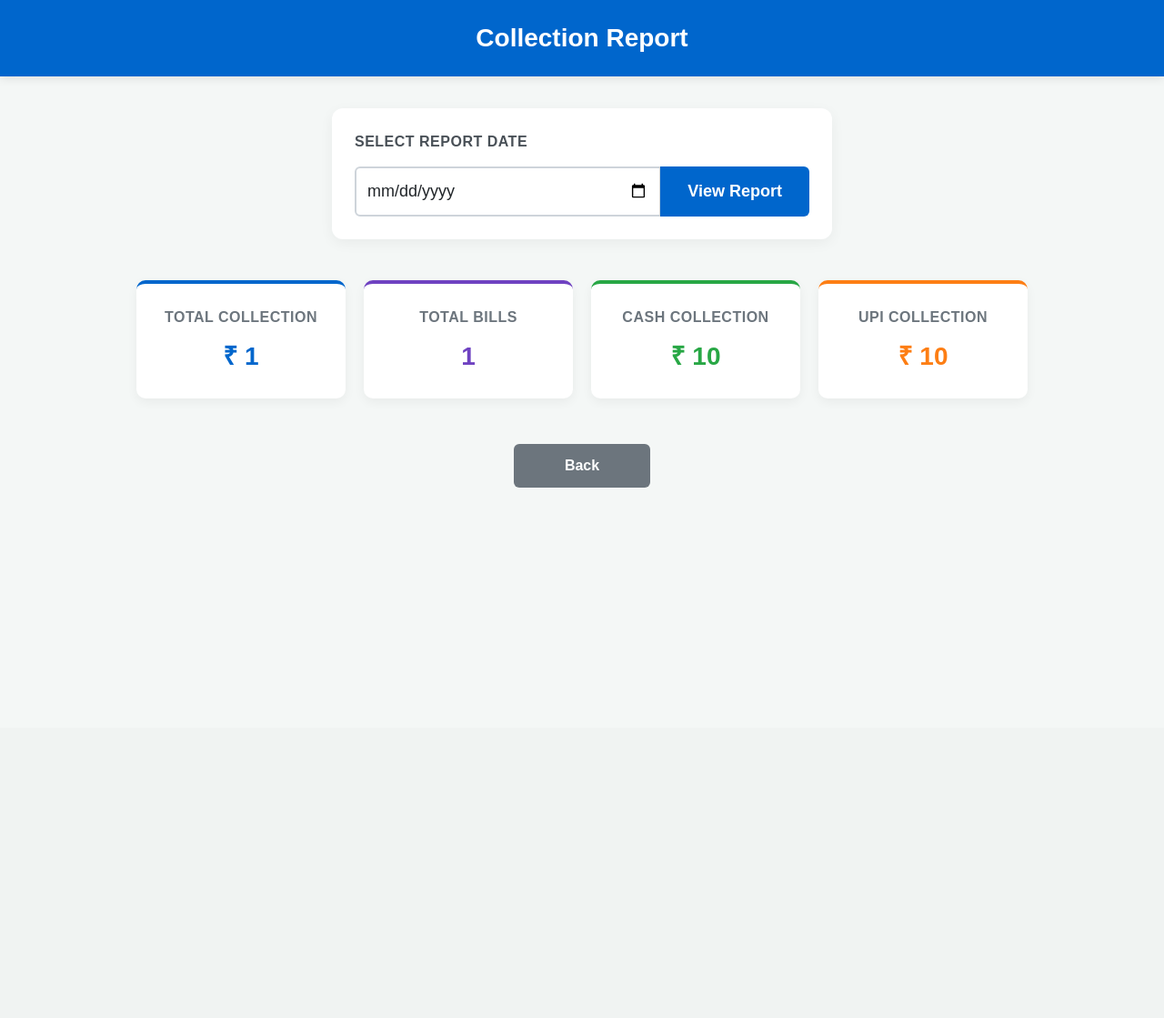
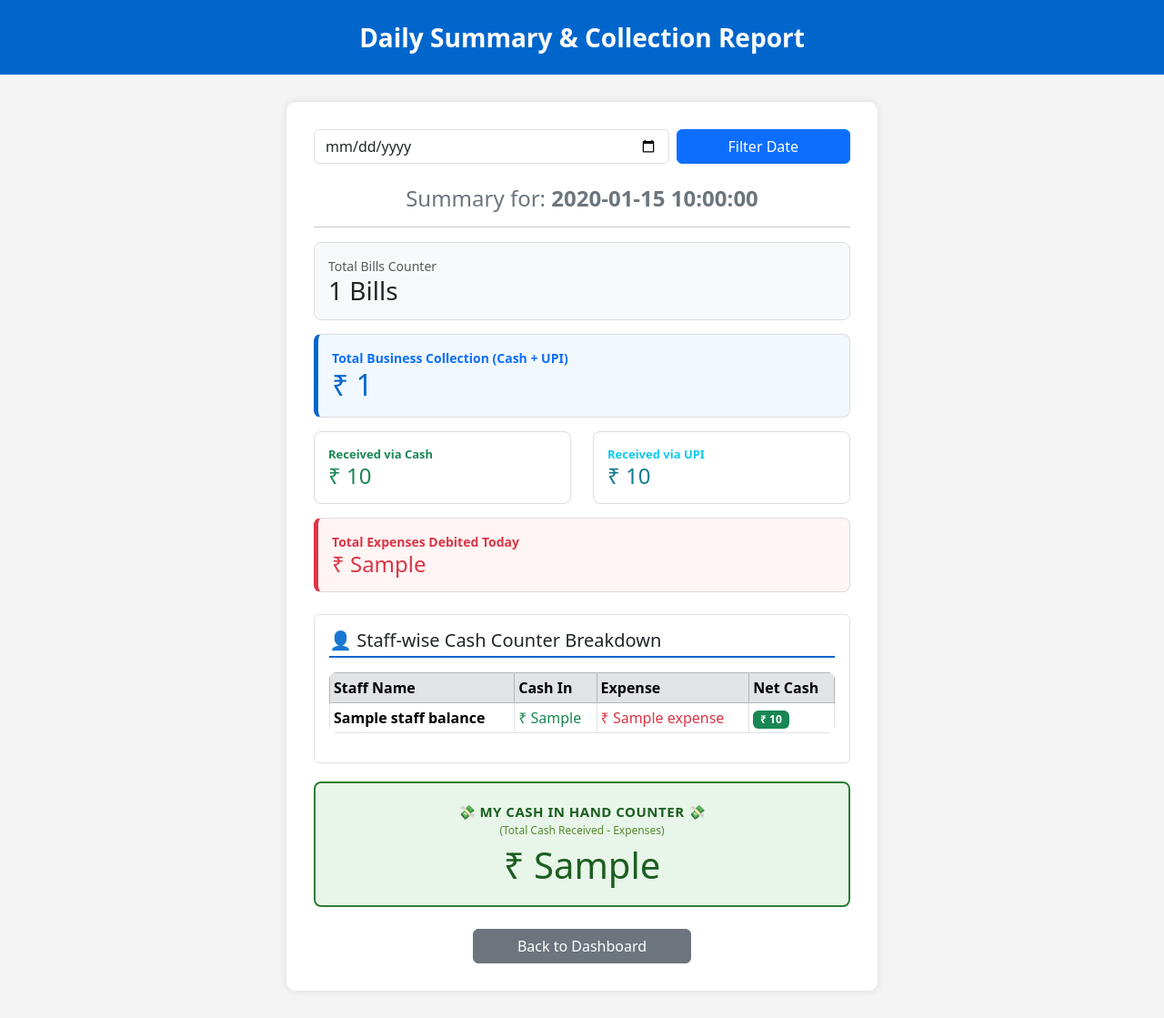
Before and after one commit to Akshayabill/csc-billing, a Flask app: template templates/collection_report.html in a window 1280 px wide. Shown: the whole page at 91% size. Before the commit the page ends 536 px from the top, so only its background shows below. Run offline with Flask 3, Linux system fonts and the light colour scheme; the template is opened without the code that fills it: most values are stand-ins (such as "Sample title", 1, 10 or a date in 2020); some libraries are stand-ins or nearby versions.

Commit message:
Update collection_report.html

```diff
--- a/templates/collection_report.html
+++ b/templates/collection_report.html
@@ -1,185 +1,114 @@
 <!DOCTYPE html>
 <html>
 <head>
-    <title>Collection Report</title>
+    <title>Daily Collection Report</title>
     <link href="https://cdn.jsdelivr.net/npm/bootstrap@5.3.3/dist/css/bootstrap.min.css" rel="stylesheet">
-
     <style>
-        body {
-            font-family: Arial, sans-serif;
-            background: #f4f7f6;
-            margin: 0;
-        }
-
-        .header {
-            background: #0066cc;
-            color: white;
-            text-align: center;
-            padding: 25px;
-            box-shadow: 0 2px 10px rgba(0,0,0,0.1);
-        }
-
-        .header h1 {
-            margin: 0;
-            font-size: 28px;
-            font-weight: 600;
-        }
-
-        /* Professional Date Search Card Styling */
-        .search-container {
-            max-width: 550px;
-            margin: 35px auto;
-            background: white;
-            padding: 25px;
-            border-radius: 12px;
-            box-shadow: 0 4px 15px rgba(0,0,0,0.05);
-        }
-
-        .search-box-title {
-            font-size: 16px;
-            font-weight: bold;
-            color: #495057;
-            margin-bottom: 15px;
-            text-transform: uppercase;
-            letter-spacing: 0.5px;
-        }
-
-        .custom-date-input {
-            font-size: 18px;
-            padding: 12px;
-            border: 2px solid #ced4da;
-            border-radius: 6px 0 0 6px !important;
-            transition: all 0.3s ease;
-        }
-
-        .custom-date-input:focus {
-            border-color: #0066cc;
-            box-shadow: 0 0 0 0.25rem rgba(0, 102, 204, 0.15);
-        }
-
-        .custom-search-btn {
-            background: #0066cc;
-            color: white;
-            font-weight: bold;
-            padding: 0 30px;
-            font-size: 18px;
-            border-radius: 0 6px 6px 0 !important;
-            border: none;
-            transition: background 0.2s ease;
-        }
-
-        .custom-search-btn:hover {
-            background: #0052a3;
-            color: white;
-        }
-
-        /* Dashboard Summary Cards Grid Styling */
-        .report-grid {
-            max-width: 1000px;
-            margin: 0 auto;
-            display: grid;
-            grid-template-columns: repeat(auto-fit, minmax(220px, 1fr));
-            gap: 20px;
-            padding: 10px;
-        }
-
-        .dashboard-card {
-            background: white;
-            border-radius: 10px;
-            padding: 25px 20px;
-            text-align: center;
-            box-shadow: 0 4px 12px rgba(0,0,0,0.05);
-            transition: transform 0.2s ease;
-        }
-
-        .dashboard-card:hover {
-            transform: translateY(-3px);
-        }
-
-        .card-title {
-            font-size: 16px;
-            color: #6c757d;
-            font-weight: bold;
-            text-transform: uppercase;
-            margin-bottom: 10px;
-            letter-spacing: 0.5px;
-        }
-
-        .card-value {
-            font-size: 28px;
-            font-weight: bold;
-            color: #212529;
-        }
-
-        .btn-back {
-            display: block;
-            width: 150px;
-            margin: 40px auto;
-            text-align: center;
-            background: #6c757d;
-            color: white;
-            padding: 12px;
-            text-decoration: none;
-            border-radius: 6px;
-            font-weight: bold;
-            border: none;
-            cursor: pointer;
-            transition: background 0.2s;
-        }
-
-        .btn-back:hover {
-            background: #5a6268;
-            color: white;
-        }
+        body { background: #f4f4f4; }
+        .header { background: #0066cc; color: white; padding: 20px; text-align: center; font-weight: bold; font-size: 28px; }
+        .report-box { max-width: 650px; margin: 30px auto; background: white; padding: 30px; border-radius: 10px; box-shadow: 0 0 10px rgba(0,0,0,.1); }
+        .stat-card { padding: 15px; border-radius: 8px; margin-bottom: 15px; border: 1px solid #ddd; }
+        .cash-in-hand-box { background: #e8f5e9; border: 2px solid #2e7d32; color: #1b5e20; padding: 20px; border-radius: 8px; text-align: center; margin-top: 20px; margin-bottom: 20px; }
+        .staff-table { background: #fff; margin-top: 15px; border-radius: 8px; overflow: hidden; }
     </style>
 </head>
 <body>
 
 <div class="header">
-    <h1>Collection Report</h1>
+    Daily Summary & Collection Report
 </div>
 
-<div class="search-container">
-    <div class="search-box-title">Select Report Date</div>
-    <form method="GET">
-        <div class="input-group">
-            <input
-                type="date"
-                name="date"
-                class="form-control custom-date-input"
-                value="{{ selected_date }}">
-            <button type="submit" class="btn custom-search-btn">
-                View Report
-            </button>
+<div class="container">
+    <div class="report-box">
+
+        <form method="GET" action="/collection_report" class="row g-2 mb-4">
+            <div class="col-8">
+                <input type="date" name="date" class="form-control" value="{{ selected_date }}">
+            </div>
+            <div class="col-4">
+                <button type="submit" class="btn btn-primary w-100">Filter Date</button>
+            </div>
+        </form>
+
+        <h4 class="mb-3 text-center text-secondary">Summary for: <b>{{ selected_date }}</b></h4>
+        <hr>
+
+        <div class="stat-card bg-light">
+            <div class="text-muted" style="font-size: 14px;">Total Bills Counter</div>
+            <h3 class="m-0 font-weight-bold text-dark">{{ bill_count }} Bills</h3>
         </div>
-    </form>
-</div>
 
-<div class="report-grid">
-    <div class="dashboard-card" style="border-top: 4px solid #0066cc;">
-        <div class="card-title">Total Collection</div>
-        <div class="card-value" style="color: #0066cc;">₹ {{ total_collection }}</div>
-    </div>
+        <div class="stat-card" style="background: #f1f8ff; border-left: 5px solid #0066cc;">
+            <div class="text-primary" style="font-size: 14px; font-weight: bold;">Total Business Collection (Cash + UPI)</div>
+            <h2 class="m-0 font-weight-bold" style="color: #0066cc;">₹ {{ total_collection }}</h2>
+        </div>
 
-    <div class="dashboard-card" style="border-top: 4px solid #6f42c1;">
-        <div class="card-title">Total Bills</div>
-        <div class="card-value" style="color: #6f42c1;">{{ bill_count }}</div>
-    </div>
+        <div class="row">
+            <div class="col-6">
+                <div class="stat-card bg-white">
+                    <div class="text-success" style="font-size: 13px; font-weight: bold;">Received via Cash</div>
+                    <h4 class="m-0 text-success">₹ {{ cash_total }}</h4>
+                </div>
+            </div>
+            <div class="col-6">
+                <div class="stat-card bg-white">
+                    <div class="text-info" style="font-size: 13px; font-weight: bold;">Received via UPI</div>
+                    <h4 class="m-0" style="color: #0c7b93;">₹ {{ upi_total }}</h4>
+                </div>
+            </div>
+        </div>
 
-    <div class="dashboard-card" style="border-top: 4px solid #28a745;">
-        <div class="card-title">Cash Collection</div>
-        <div class="card-value" style="color: #28a745;">₹ {{ cash_total }}</div>
-    </div>
+        <div class="stat-card" style="background: #fff5f5; border-left: 5px solid #dc3545;">
+            <div class="text-danger" style="font-size: 14px; font-weight: bold;">Total Expenses Debited Today</div>
+            <h4 class="m-0 text-danger">₹ {{ day_expenses }}</h4>
+        </div>
 
-    <div class="dashboard-card" style="border-top: 4px solid #fd7e14;">
-        <div class="card-title">UPI Collection</div>
-        <div class="card-value" style="color: #fd7e14;">₹ {{ upi_total }}</div>
+        {% if role == 'ADMIN' or staff_balances %}
+        <div class="mt-4 p-3 border rounded bg-white">
+            <h5 class="text-dark font-weight-bold mb-3" style="border-bottom: 2px solid #0066cc; padding-bottom: 5px;">
+                👤 Staff-wise Cash Counter Breakdown
+            </h5>
+            {% if staff_balances %}
+                <table class="table table-sm table-bordered staff-table align-middle">
+                    <thead class="table-secondary">
+                        <tr>
+                            <th>Staff Name</th>
+                            <th>Cash In</th>
+                            <th>Expense</th>
+                            <th>Net Cash</th>
+                        </tr>
+                    </thead>
+                    <tbody>
+                        {% for s in staff_balances %}
+                        <tr>
+                            <td><b>{{ s.name }}</b></td>
+                            <td class="text-success">₹ {{ s.cash_in }}</td>
+                            <td class="text-danger">₹ {{ s.expense }}</td>
+                            <td><span class="badge bg-success">₹ {{ s.balance }}</span></td>
+                        </tr>
+                        {% endfor %}
+                    </tbody>
+                </table>
+            {% else %}
+                <p class="text-muted" style="font-size: 13px; text-align: center; margin: 0;">No active staff transactions found for this date.</p>
+            {% endif %}
+        </div>
+        {% endif %}
+
+        <div class="cash-in-hand-box">
+            <div style="font-size: 15px; font-weight: bold; text-transform: uppercase; letter-spacing: 0.5px;">
+                💸 {% if role == 'ADMIN' %}Total Center Cash In Hand{% else %}My Cash In Hand Counter{% endif %} 💸
+            </div>
+            <div style="font-size: 12px; margin-bottom: 5px; color: #558b2f;">(Total Cash Received - Expenses)</div>
+            <h1 class="m-0 font-weight-bold">₹ {{ cash_in_hand }}</h1>
+        </div>
+
+        <div class="mt-4 text-center">
+            <a href="/dashboard" class="btn btn-secondary px-5">Back to Dashboard</a>
+        </div>
+
     </div>
 </div>
 
-<a href="/dashboard" class="btn-back">
-    Back
-</a>
-
 </body>
 </html>
```
